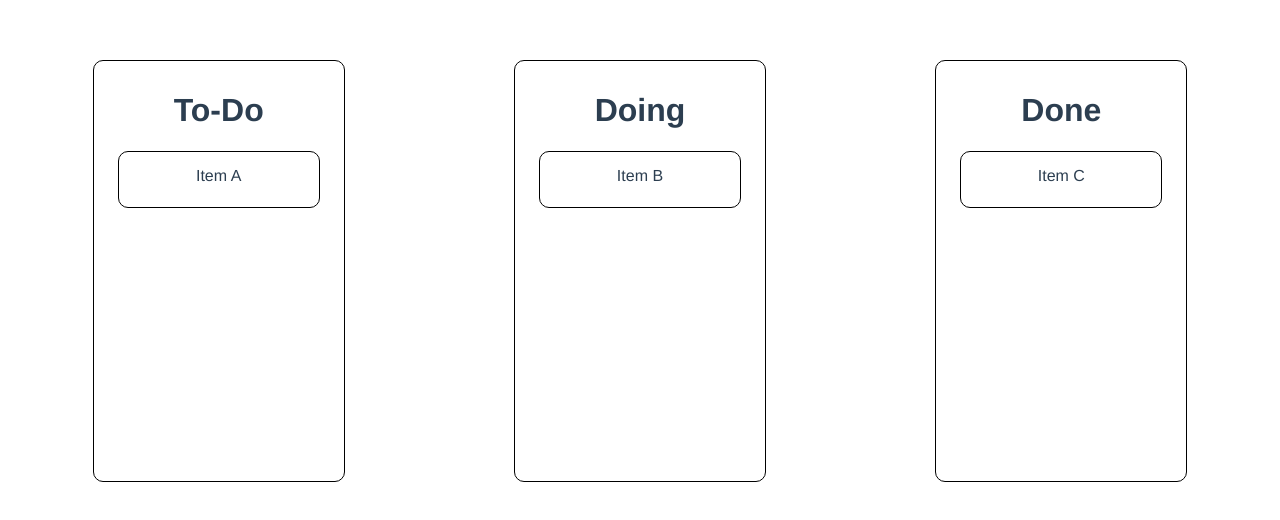
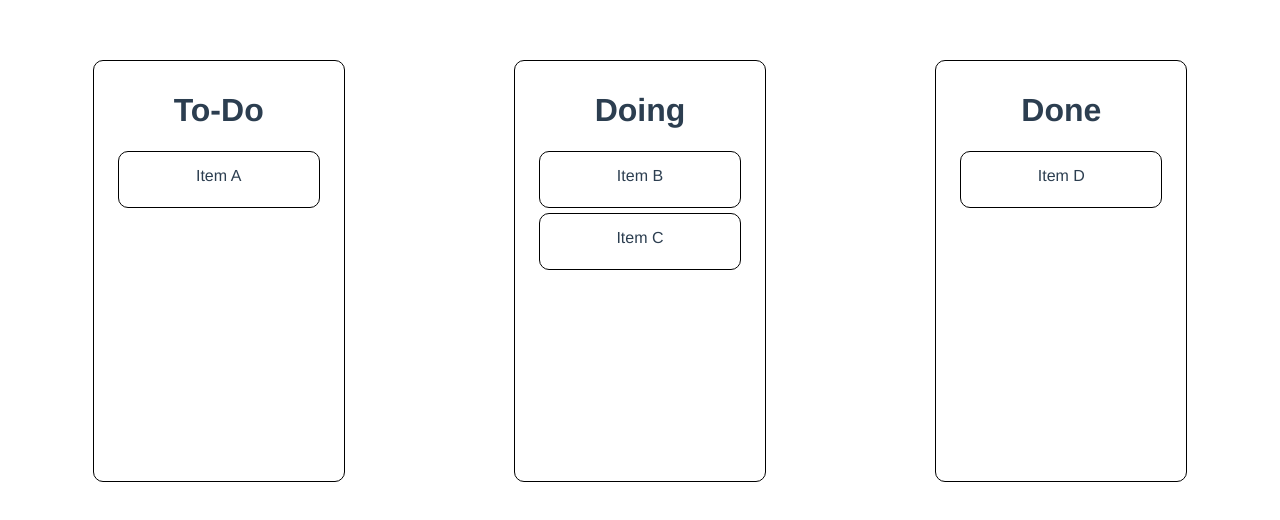
Before and after one commit to hgcassiopeia/WorkshopVueCourse, a Vue app: page / in a window 1280 px wide. Shown: the top 520 px of the page. Built offline with nearby package versions, Linux system fonts and the light colour scheme.

Commit message:
mockup data and filter by status

```diff
--- a/src/page/ToDoPage.vue
+++ b/src/page/ToDoPage.vue
@@ -3,20 +3,20 @@
         <div class="task-zone">
             <div class="drop-zone">
                 <h1>To-Do</h1>
-                <div class="drag-el" >
-                    Item A
+                <div class="drag-el" v-for="task in taskTodo" :key="task.id" >
+                    {{ task.title }}
                 </div>
             </div>
             <div class="drop-zone">
                 <h1>Doing</h1>
-                <div class="drag-el" >
-                    Item B
+                <div class="drag-el" v-for="task in taskDoing" :key="task.id" >
+                    {{ task.title }}
                 </div>
             </div>
             <div class="drop-zone">
                 <h1>Done</h1>
-                <div class="drag-el" >
-                    Item C
+                <div class="drag-el" v-for="task in taskDone" :key="task.id" >
+                    {{ task.title }}
                 </div>
             </div>
         </div>
@@ -25,7 +25,44 @@
 
 <script>
 export default {
-    name: 'ToDoPage'
+    name: 'ToDoPage',
+    data(){
+        return{
+            tasks:[
+                {
+                    id: 1,
+                    title: 'Item A',
+                    status: 'todo'
+                },
+                {
+                    id: 2,
+                    title: 'Item B',
+                    status: 'doing'
+                },
+                {
+                    id: 3,
+                    title: 'Item C',
+                    status: 'doing'
+                },
+                {
+                    id: 4,
+                    title: 'Item D',
+                    status: 'done'
+                }
+            ]
+        }
+    },
+    computed:{
+        taskTodo(){
+            return this.tasks.filter(task => task.status === 'todo')
+        },
+        taskDoing(){
+            return this.tasks.filter(task => task.status === 'doing')
+        },
+        taskDone(){
+            return this.tasks.filter(task => task.status === 'done')
+        }
+    }
 }
 </script>
 
```
